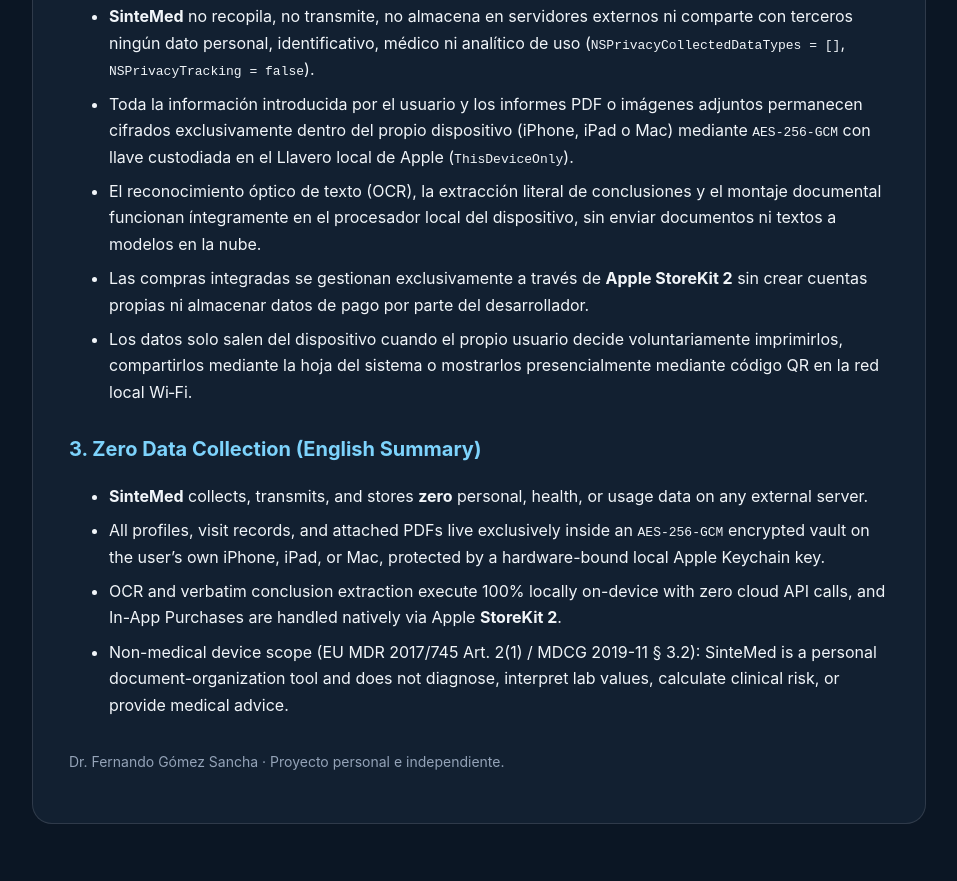
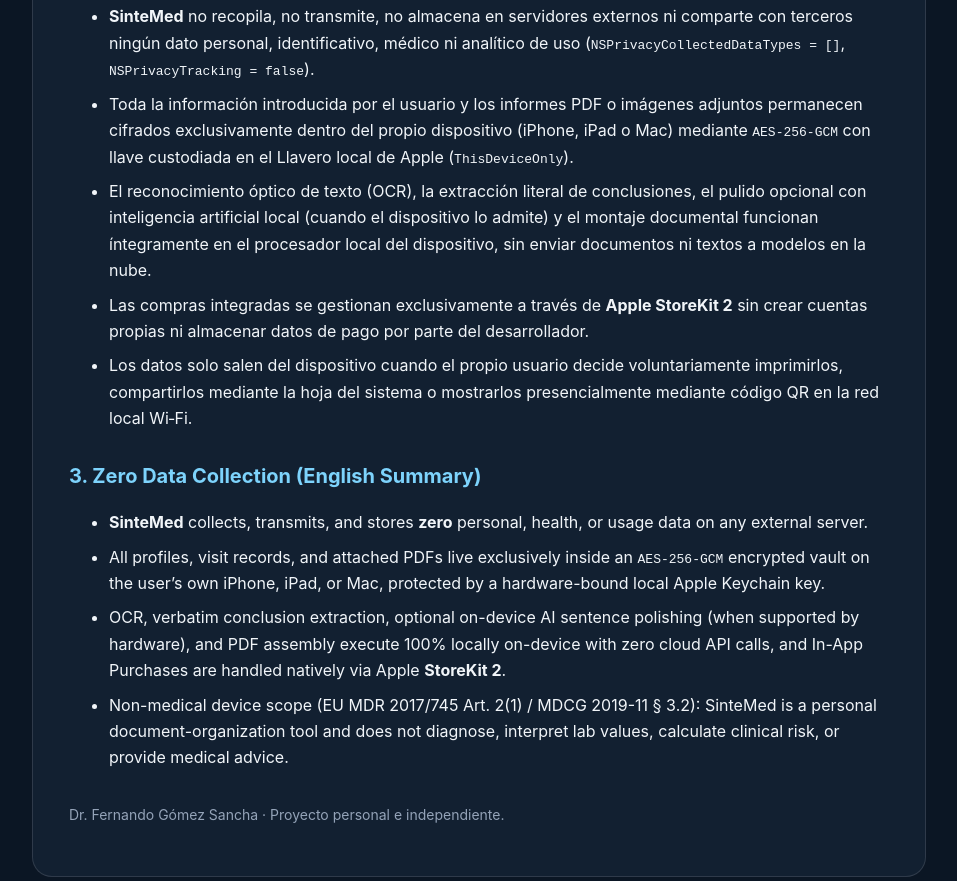
Before and after one commit to fgomsan/sintemed-web, a plain HTML site: page privacy.html in a window 1280 px wide. Shown: the part 500-1381 px from the top of the page, without its empty margins (161-1118 px from the left). Drawn offline with Linux system fonts and the light colour scheme.

Commit message:
feat(web): update SinteMed 1.0 real screenshots, meta tags, and privacy policy

```diff
--- a/privacy.html
+++ b/privacy.html
@@ -50,7 +50,7 @@
     <ul>
       <li><strong>SinteMed</strong> no recopila, no transmite, no almacena en servidores externos ni comparte con terceros ningún dato personal, identificativo, médico ni analítico de uso (<code>NSPrivacyCollectedDataTypes = []</code>, <code>NSPrivacyTracking = false</code>).</li>
       <li>Toda la información introducida por el usuario y los informes PDF o imágenes adjuntos permanecen cifrados exclusivamente dentro del propio dispositivo (iPhone, iPad o Mac) mediante <code>AES-256-GCM</code> con llave custodiada en el Llavero local de Apple (<code>ThisDeviceOnly</code>).</li>
-      <li>El reconocimiento óptico de texto (OCR), la extracción literal de conclusiones y el montaje documental funcionan íntegramente en el procesador local del dispositivo, sin enviar documentos ni textos a modelos en la nube.</li>
+      <li>El reconocimiento óptico de texto (OCR), la extracción literal de conclusiones, el pulido opcional con inteligencia artificial local (cuando el dispositivo lo admite) y el montaje documental funcionan íntegramente en el procesador local del dispositivo, sin enviar documentos ni textos a modelos en la nube.</li>
       <li>Las compras integradas se gestionan exclusivamente a través de <strong>Apple StoreKit 2</strong> sin crear cuentas propias ni almacenar datos de pago por parte del desarrollador.</li>
       <li>Los datos solo salen del dispositivo cuando el propio usuario decide voluntariamente imprimirlos, compartirlos mediante la hoja del sistema o mostrarlos presencialmente mediante código QR en la red local Wi‑Fi.</li>
     </ul>
@@ -59,7 +59,7 @@
     <ul>
       <li><strong>SinteMed</strong> collects, transmits, and stores <strong>zero</strong> personal, health, or usage data on any external server.</li>
       <li>All profiles, visit records, and attached PDFs live exclusively inside an <code>AES-256-GCM</code> encrypted vault on the user’s own iPhone, iPad, or Mac, protected by a hardware-bound local Apple Keychain key.</li>
-      <li>OCR and verbatim conclusion extraction execute 100% locally on-device with zero cloud API calls, and In-App Purchases are handled natively via Apple <strong>StoreKit 2</strong>.</li>
+      <li>OCR, verbatim conclusion extraction, optional on-device AI sentence polishing (when supported by hardware), and PDF assembly execute 100% locally on-device with zero cloud API calls, and In-App Purchases are handled natively via Apple <strong>StoreKit 2</strong>.</li>
       <li>Non-medical device scope (EU MDR 2017/745 Art. 2(1) / MDCG 2019-11 § 3.2): SinteMed is a personal document-organization tool and does not diagnose, interpret lab values, calculate clinical risk, or provide medical advice.</li>
     </ul>
 
```
Also changed, not shown: index.html (+4 -4 lines), media/app_pdf.png, media/app_qr.png, media/app_review.png.
